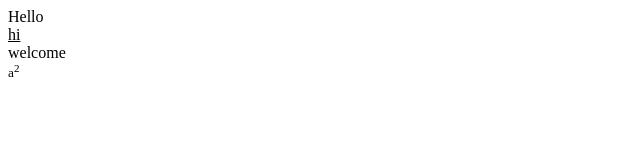
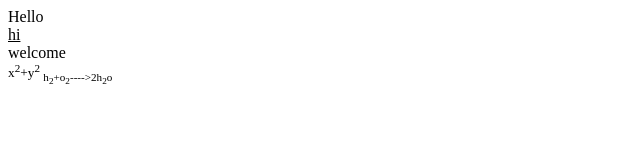
Before and after one commit to iamneo-production/ffcbeddceddadaeccdffeecabfeedab, a website: page public/index.html in a window 1280 px wide. Shown: the full height of the page, 0-640 px from the left. Drawn offline with Linux system fonts and the light colour scheme.

Commit message:
Backup Commit

```diff
--- a/public/index.html
+++ b/public/index.html
@@ -6,6 +6,7 @@
     <p>Hello<br>
     <u>hi</u><br>
     welcome<br>
-    <sup> a<sup>2</sup>
+    <sup> x<sup>2</sup>+y<sup>2</sup>
+    <sub> h<sub>2</sub>+o<sub>2</sub>---->2h<sub>2</sub>o
 </body>
 </html>
```
